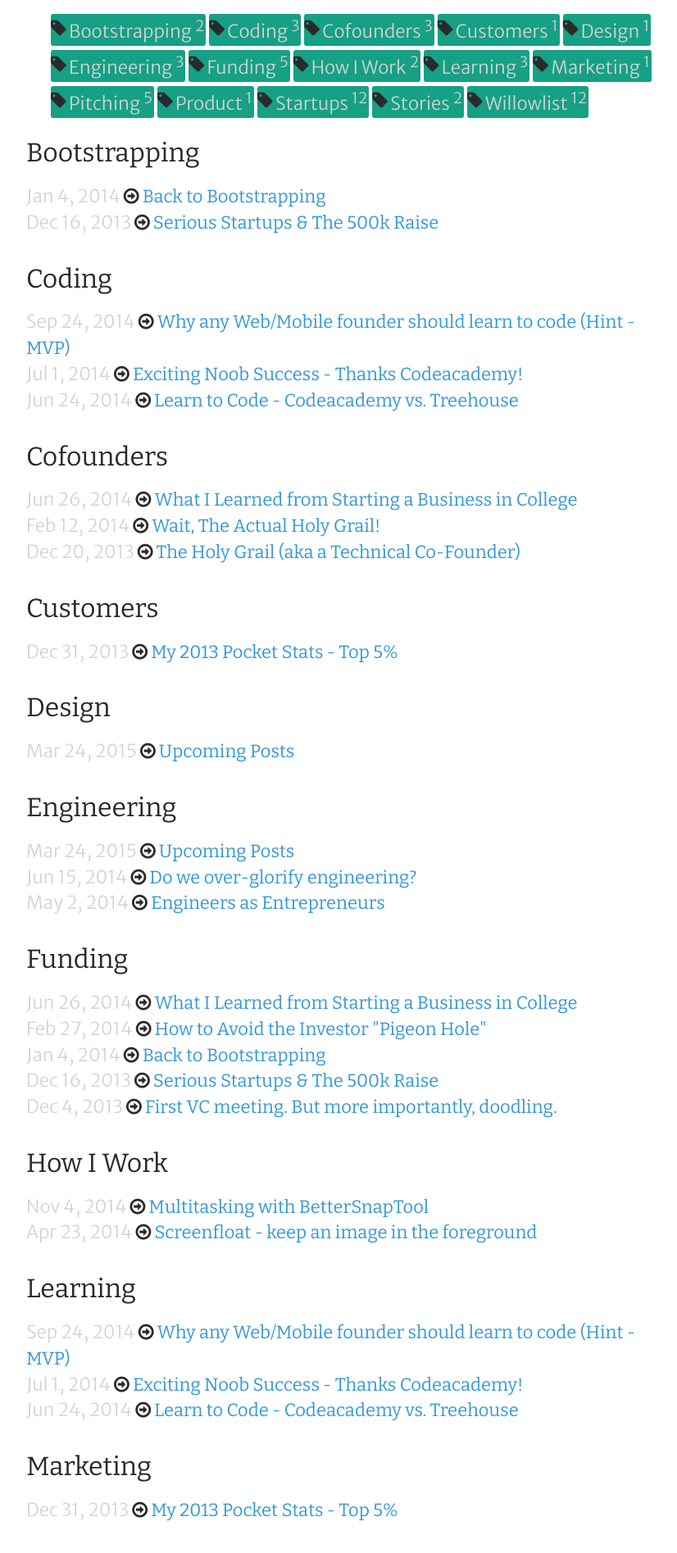
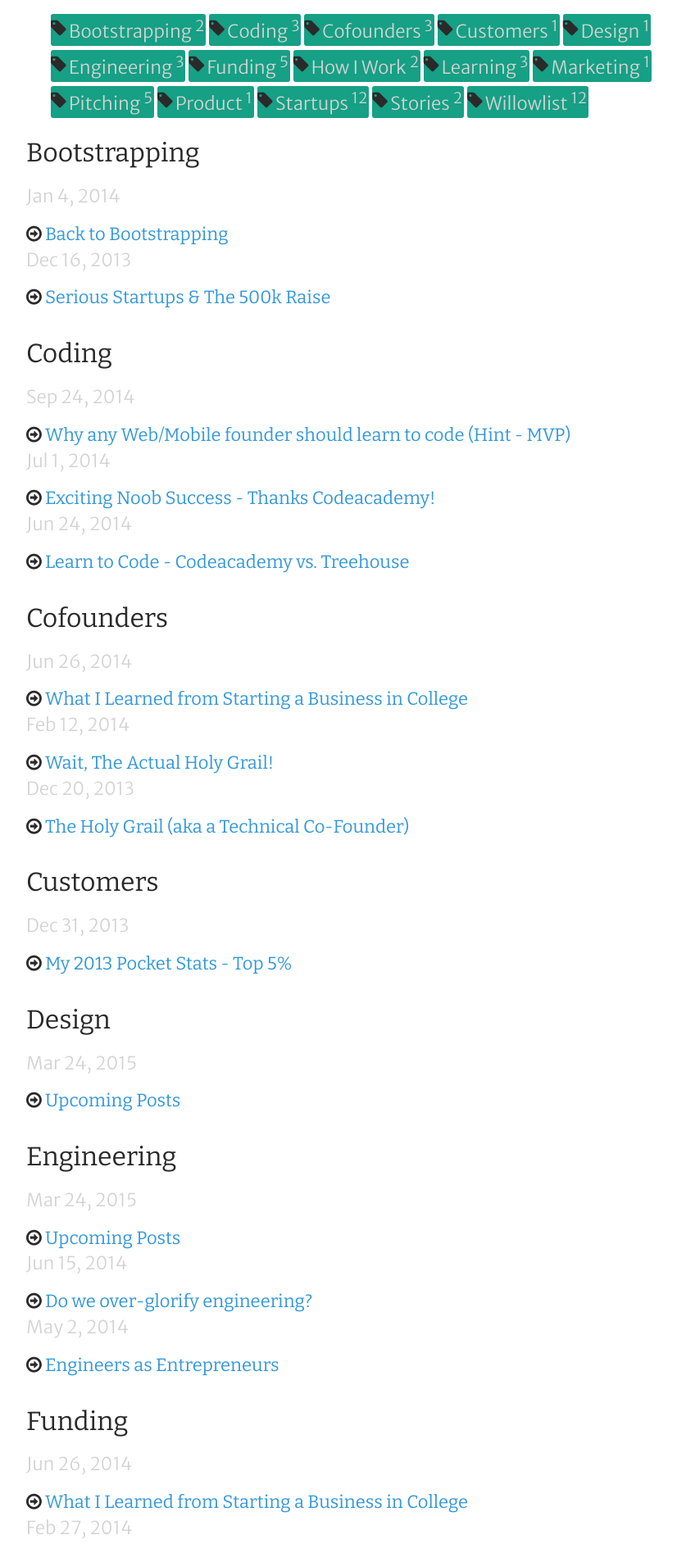
Before and after one commit to Shipwright/daveas.github.io, a Jekyll site: the page built from tags.html, in a window 1280 px wide. Shown: the part 523-2418 px from the top of the page at 82% size, without its empty margins (218-1044 px from the left). Built offline with Jekyll 4.4.1, drawn with Linux system fonts in a browser that asks for light colours; nearby versions of some CDN libraries; some web fonts are replaced.

Commit message:
Update tags.html

```diff
--- a/tags.html
+++ b/tags.html
@@ -24,7 +24,7 @@ permalink: /tags/
   <ul class="tag-list">
     {% for post in site.tags[this_word] %}{% if post.title != null %}
     <li itemscope>
-      <span class="tag-meta">{{ post.date | date: "%b %-d, %Y" }}</span> <i class="fa fa-arrow-circle-o-right"></i> <a class="tag-link" href="{{ post.url | prepend: site.baseurl }}">{{ post.title }}</a>
+      <p class="tag-meta">{{ post.date | date: "%b %-d, %Y" }}</p> <i class="fa fa-arrow-circle-o-right"></i> <a class="tag-link" href="{{ post.url | prepend: site.baseurl }}">{{ post.title }}</a>
     </li>
     {% endif %}{% endfor %}
   </ul>
```
